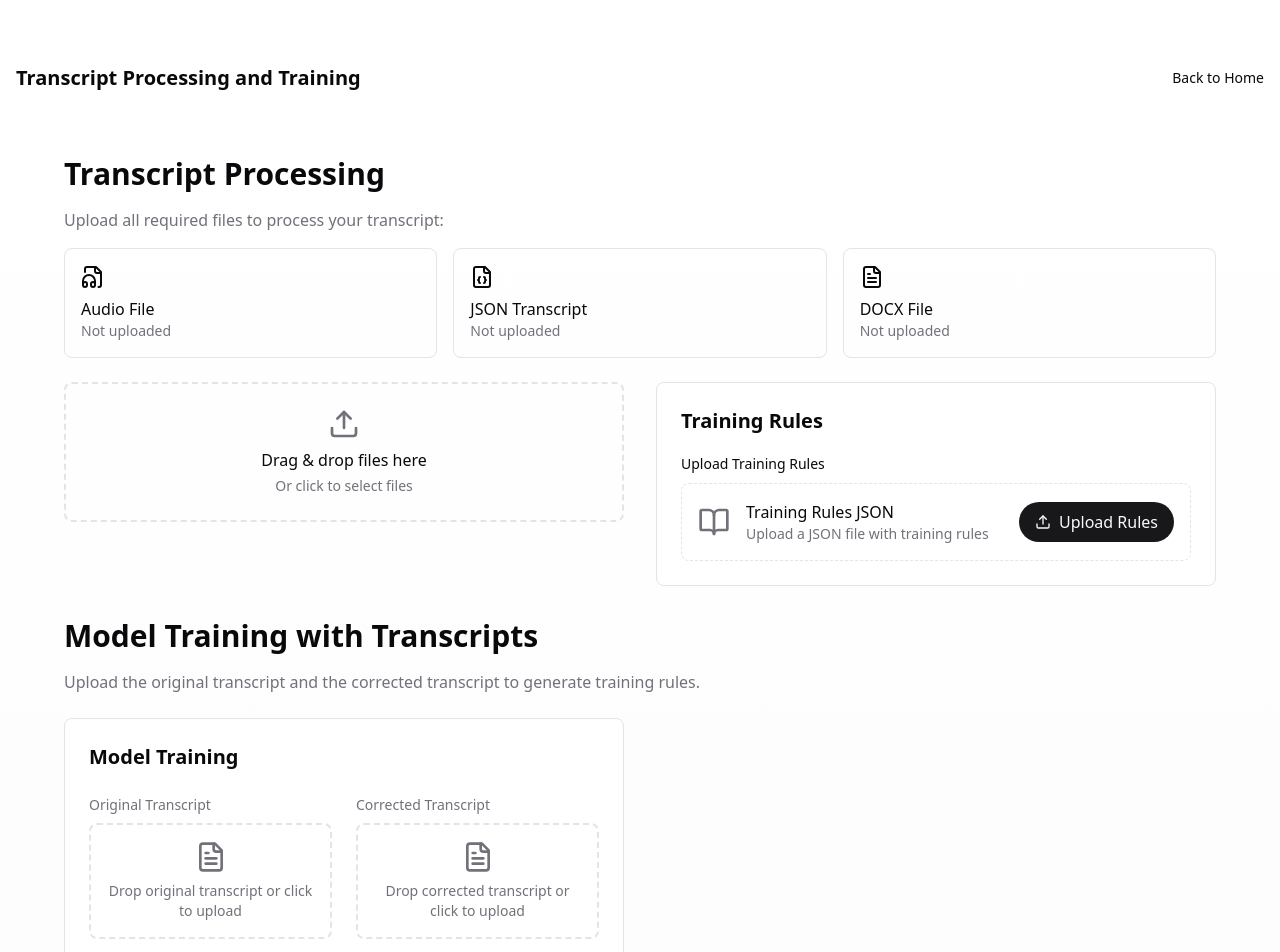
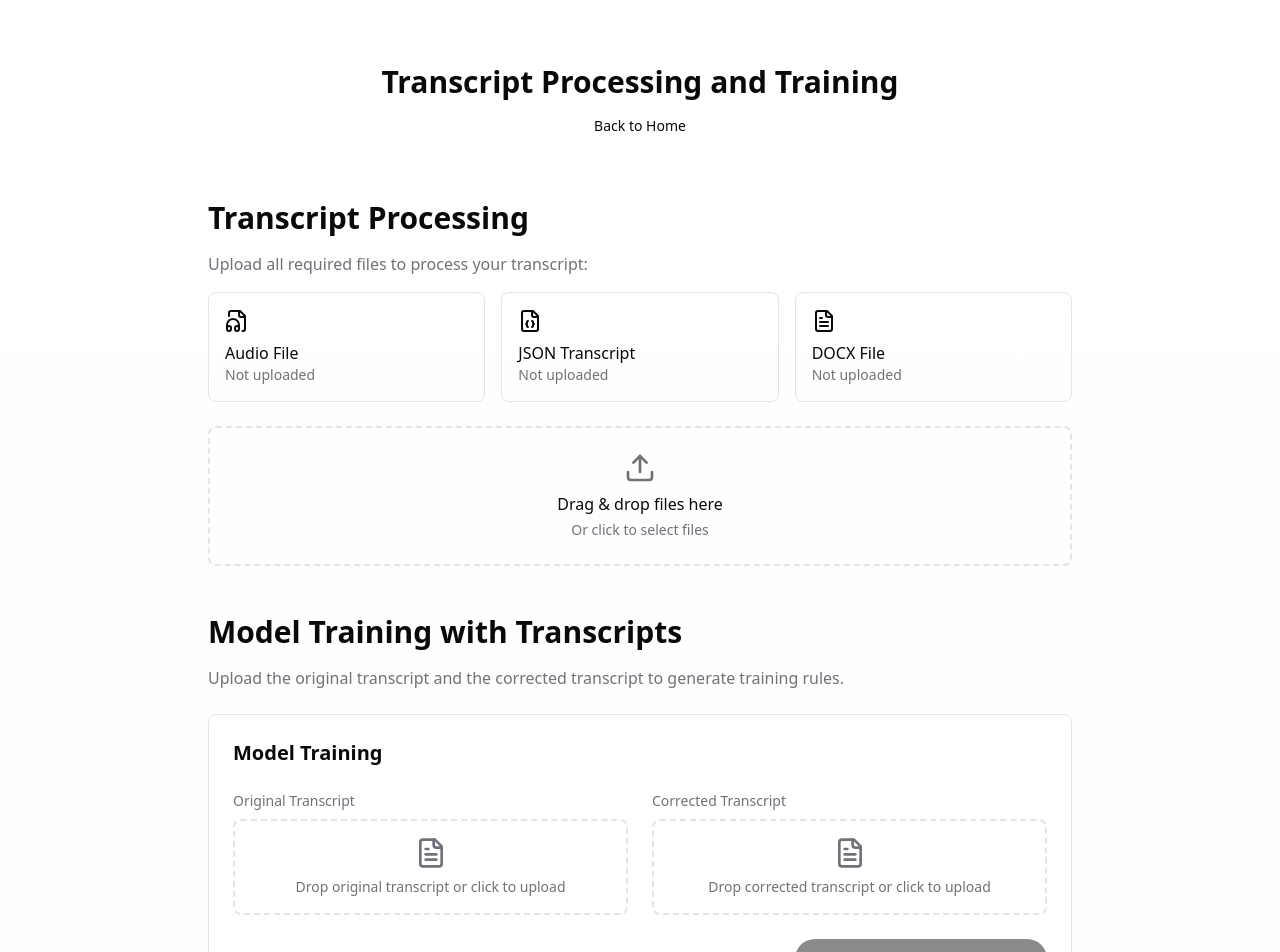
Before and after one commit to jameshorton2486/depopro, a React (Vite) app: page /upload in a window 1280 px wide. Shown: the top 952 px of the page. Built offline with nearby package versions, Linux system fonts and the light colour scheme.

Commit message:
Improve Upload Page Layout
Updated font size and alignment of elements on the Upload page.  Relocated the Training Rules section and adjusted its alignment. Changed page orientation from landscape to portrait.

```diff
--- a/src/pages/Upload.tsx
+++ b/src/pages/Upload.tsx
@@ -338,15 +338,15 @@ const UploadPage = () => {
 
   return (
     <div className="min-h-screen w-full bg-gradient-to-b from-background to-secondary/20">
-      <div className="container mx-auto px-4 py-16">
-        <nav className="flex items-center justify-between mb-16 animate-fade-down">
-          <div className="text-xl font-semibold">Transcript Processing and Training</div>
+      <div className="container mx-auto px-4 py-16 max-w-4xl">
+        <nav className="flex flex-col items-center mb-16 animate-fade-down">
+          <div className="text-3xl font-semibold text-center mb-4">Transcript Processing and Training</div>
           <a href="/" className="text-sm hover:text-primary/80 transition-colors">
             Back to Home
           </a>
         </nav>
 
-        <div className="max-w-6xl mx-auto space-y-8">
+        <div className="space-y-12">
           <motion.div
             initial={{ opacity: 0, y: 20 }}
             animate={{ opacity: 1, y: 0 }}
@@ -361,8 +361,7 @@ const UploadPage = () => {
               <FileUploadStatus requiredFiles={requiredFiles} />
             </div>
 
-            <div className="grid grid-cols-1 lg:grid-cols-2 gap-8">
-              <div className="space-y-8">
+            <div className="flex flex-col gap-8">
               <motion.div
                 initial={{ opacity: 0 }}
                 animate={{ opacity: 1 }}
@@ -395,11 +394,9 @@ const UploadPage = () => {
                   processing={processing}
                 />
               )}
-              </div>
 
+              {selectedFile && (
                 <div className="space-y-8">
-                {selectedFile ? (
-                  <>
                   {selectedFile.audioUrl && (
                     <TranscriptPlayer
                       audioUrl={selectedFile.audioUrl}
@@ -416,21 +413,8 @@ const UploadPage = () => {
                     words={selectedFile.words}
                     currentWordIndex={currentWordIndex}
                   />
-                  </>
-                ) : (
-                  <motion.div
-                    initial={{ opacity: 0 }}
-                    animate={{ opacity: 1 }}
-                    className="bg-background border rounded-lg p-6"
-                  >
-                    <h2 className="text-xl font-semibold mb-4">Training Rules</h2>
-                    <TrainingRulesComponent
-                      trainingRules={trainingRules}
-                      onTrainingRulesChange={setTrainingRules}
-                    />
-                  </motion.div>
+                </div>
               )}
-              </div>
             </div>
           </motion.div>
 
@@ -447,10 +431,24 @@ const UploadPage = () => {
               </p>
             </div>
 
-            <div className="grid grid-cols-1 lg:grid-cols-2 gap-8">
+            <div className="flex flex-col gap-8">
               <ModelTraining onRulesGenerated={handleTrainingRulesGenerated} />
             </div>
           </motion.div>
+
+          {!selectedFile && (
+            <motion.div
+              initial={{ opacity: 0 }}
+              animate={{ opacity: 1 }}
+              className="bg-background border rounded-lg p-6"
+            >
+              <h2 className="text-xl font-semibold mb-4">Training Rules</h2>
+              <TrainingRulesComponent
+                trainingRules={trainingRules}
+                onTrainingRulesChange={setTrainingRules}
+              />
+            </motion.div>
+          )}
         </div>
       </div>
     </div>
```
Lines whose indentation alone changed are shown as unchanged.
